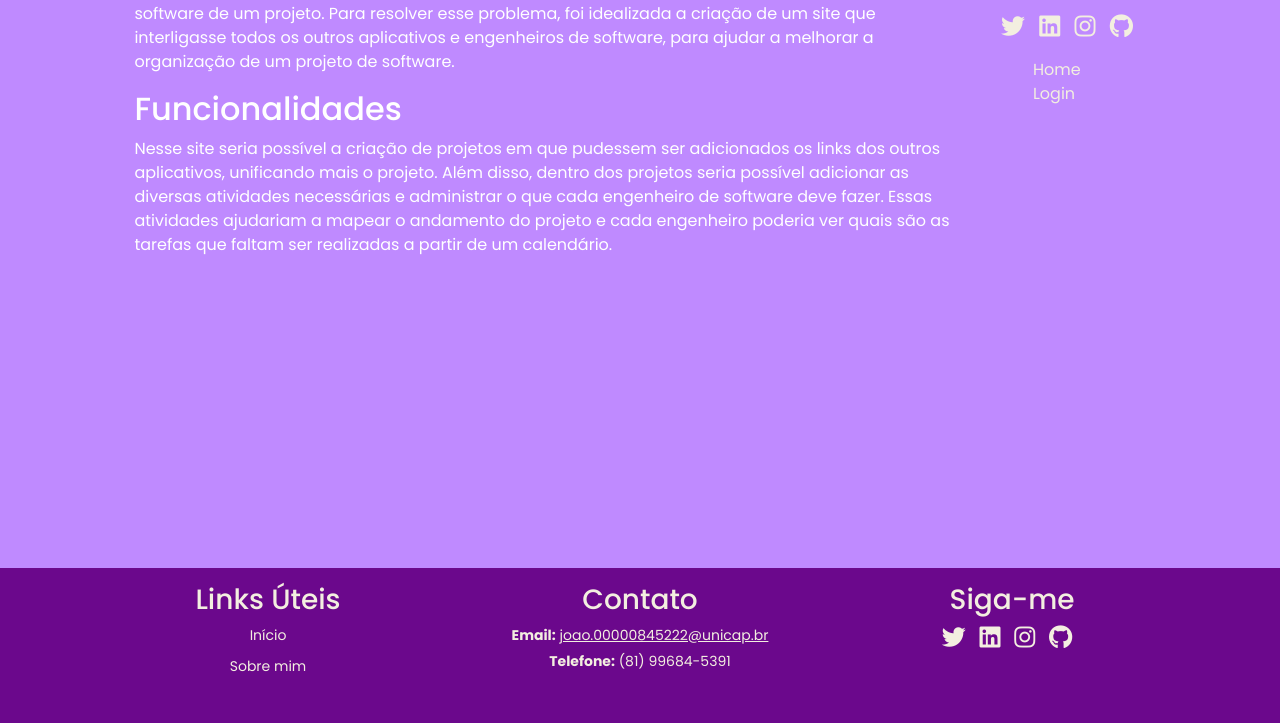
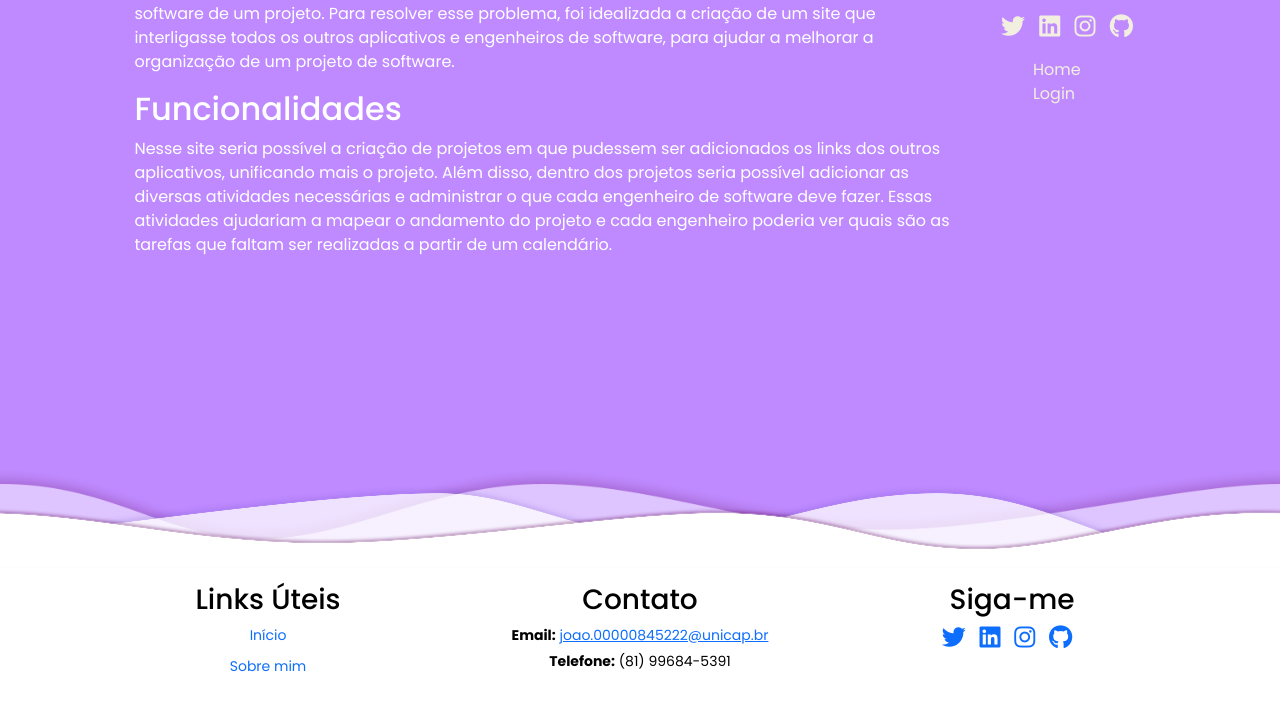
Before and after one commit to PedroPepeu/Chain, a Flask app: page / in a window 1280 px wide. Shown: the part 374-1097 px from the top of the page. Run offline with Flask 3, Linux system fonts and the light colour scheme; some libraries are stand-ins or nearby versions.

Commit message:
efeitos de onda na homepage e criação de componetes

```diff
--- a/web/api/static/css/base.css
+++ b/web/api/static/css/base.css
@@ -10,7 +10,7 @@
 
 :root{
     --header-color: #623cea;
-    --footer-color: #6b088c;
+    --footer-color: #fff; /* #6b088c */
     --background: #bf8aff;
     --white: #ffffff;
     --black: #000000;
@@ -20,16 +20,6 @@
 .main-wrapper{
     margin: 0 auto;
     color: var(--white);
-}
-
-.main-background{
-    position: absolute;
-    top: 0;
-    left: 0;
-    bottom: 0;
-    z-index: -1;
-    min-height: 100vh;
-    width: 100%;
 }
 
 .top-wrapper{
@@ -188,6 +178,17 @@
 
 /* WAVE (MAYBE WE WILL USE IT IN THE FUTURE) */
 
+
+.main-background{
+    position: absolute;
+    top: 0;
+    left: 0;
+    bottom: 0;
+    z-index: 0;
+    min-height: 100vh;
+    width: 100%;
+}
+
 @keyframes move_wave {
     0% {
         transform: translateX(0) translateZ(0) scaleY(1)
@@ -200,7 +201,6 @@
     }
 }
 .waveWrapper {
-    z-index: -1;
     overflow: hidden;
     position: absolute;
     left: 0;
@@ -227,6 +227,9 @@
 .bgBottom {
     z-index: 5;
 }
+
+
+
 .wave {
     position: absolute;
     left: 0;
@@ -237,7 +240,7 @@
     transform-origin: center bottom;
 }
 .waveTop {
-    background-image: url('../assets/imagens/wave-top.png');
+    background-image: url('../images/wave-top.png');
     background-size: 50% 100px;
 }
 .waveAnimation .waveTop {
@@ -247,14 +250,14 @@
    animation-delay: 1s;
 }
 .waveMiddle {
-    background-image: url('../assets/imagens/wave-mid.png');
+    background-image: url('../images/wave-mid.png');
     background-size: 50% 120px;
 }
 .waveAnimation .waveMiddle {
     animation: move_wave 10s linear infinite;
 }
 .waveBottom {
-    background-image: url('../assets/imagens/wave-bot.png');
+    background-image: url('../images/wave-bot.png');
     background-size: 50% 100px;
 }
 .waveAnimation .waveBottom {
--- a/web/api/static/css/errors/404.css
+++ b/web/api/static/css/errors/404.css
@@ -5,7 +5,7 @@
 }
 
 h1{
-    margin: auto auto;
+    margin: 0;
     padding: 0;
     color: white;
 }
@@ -13,7 +13,6 @@
     background-color: #f3d302;
     height: 100vh;
     width: 100%;
-    z-index: -1;
 }
 
 .myVideo {
@@ -22,5 +21,4 @@
     width: 100%;
     right: 0;
     bottom: 0;
-    z-index: 0;
 }
--- a/web/api/templates/base.html
+++ b/web/api/templates/base.html
@@ -4,8 +4,7 @@
 <head>
   <link rel="stylesheet" href="{{ url_for('static', filename='bootstrap/css/bootstrap.css') }}">
   <link rel="stylesheet" type="text/css" href="{{ url_for('static',filename='fontawesome/css/brands.css') }}">
-  <link rel="stylesheet" type="text/css"
-    href="{{ url_for('static',filename='fontawesome/css/fontawesome.css') }}">
+  <link rel="stylesheet" type="text/css" href="{{ url_for('static',filename='fontawesome/css/fontawesome.css') }}">
   <link rel="stylesheet" type="text/css" href="{{ url_for('static',filename='fontawesome/css/solid.css') }}">
   <link rel="stylesheet" type="text/css" href="{{ url_for('static',filename='css/base.css') }}">
   {% block css %}
@@ -20,34 +19,25 @@
 <body>
   <div class="main-wrapper">
     <div class="top-wrapper">
-      <nav class="navbar navbar-expand-sm navbar-dark">
-        <div class="container">
-          <a class="navbar-brand" href="#">
-            <img src="../static/images/logo.png" alt="Bootstrap" height="2">
-          </a>
-          <a class="navbar-brand" href="#">Chain</a>
-          <button class="navbar-toggler" type="button" data-bs-toggle="collapse"
-            data-bs-target="#navbarSupportedContent" aria-controls="navbarSupportedContent" aria-expanded="false"
-            aria-label="Toggle navigation">
-            <span class="navbar-toggler-icon"></span>
-          </button>
-          <div class="collapse navbar-collapse" id="navbarSupportedContent">
-            <ul class="navbar-nav me-auto mb-2 mb-lg-0">
-              <li class="nav-item">
-                <a class="nav-link active" aria-current="page" href="{{ url_for('index') }}">Home</a>
-              </li>
-              <li class="nav-item">
-                <a class="nav-link" href="{{ url_for('login') }}">Login</a>
-              </li>
-              <li class="nav-item">
-                <a class="nav-link" href="{{ url_for('projects') }}">Projects</a>
-              </li>
-            </ul>
+      {% include 'components/header.html' %}
+    </div>
+    <div class="middle-wrapper">
+      <div class="main-background">
+        <div class="waveWrapper waveAnimation">
+          <div class=" bgTop">
+            <div class="wave waveTop">
+            </div>
+          </div>
+          <div class=" bgMiddle">
+            <div class="wave waveMiddle">
+            </div>
+          </div>
+          <div class=" bgBottom">
+            <div class="wave waveBottom">
+            </div>
           </div>
         </div>
-      </nav>
-    </div>
-    <div class="middle-wrapper">
+      </div>
       <div class="main-container">
         <div class="main-content">
           {% with messages = get_flashed_messages() %}
@@ -83,52 +73,10 @@
       </div>
     </div>
     <div class="bottom-wrapper">
-      <footer>
-        <div class="container acw">
-          <div class="links">
-            <h3>Links Úteis</h3>
-            <ul>
-              <li><a href="{{ url_for('index') }}">Início</a></li>
-              <li><a href="#sobre">Sobre mim</a></li>
-            </ul>
-          </div>
-          <div class="contato">
-            <h3>Contato</h3>
-            <p><strong>Email:</strong> <a href="mailto:educalivrosbiblioteca@gmail.com">joao.00000845222@unicap.br</a>
-            </p>
-            <!--Protocolo Mailto-->
-            <p><strong>Telefone:</strong> (81) 99684-5391</p>
-          </div>
-          <div class="social">
-            <h3>Siga-me</h3>
-            <ul>
-              <li><a href="#"><i class="fa-brands fa-twitter"></i></a></li>
-              <li><a href="#"><i class="fa-brands fa-linkedin"></i></a></li>
-              <li><a href="#"><i class="fa-brands fa-instagram"></i></a></li>
-              <li><a href="#"><i class="fa-brands fa-github"></i></a></li>
-            </ul>
-          </div>
-        </div>
-      </footer>
+      {% include 'components/footer.html' %}
     </div>
   </div>
   <script src="{{ url_for('static',filename='bootstrap/js/bootstrap.bundle.min.js') }}"></script>
 </body>
 
 </html>
-
-<!--
-
-<div class="waveWrapper waveAnimation">
-  <div class="waveWrapperInner bgTop">
-    <div class="wave waveTop" style="background-image: url('http://front-end-noobs.com/jecko/img/wave-top.png')"></div>
-  </div>
-  <div class="waveWrapperInner bgMiddle">
-    <div class="wave waveMiddle" style="background-image: url('http://front-end-noobs.com/jecko/img/wave-mid.png')"></div>
-  </div>
-  <div class="waveWrapperInner bgBottom">
-    <div class="wave waveBottom" style="background-image: url('http://front-end-noobs.com/jecko/img/wave-bot.png')"></div>
-  </div>
-</div>
-
--->
--- /dev/null
+++ b/web/api/templates/components/footer.html
@@ -0,0 +1,27 @@
+<footer>
+    <div class="container acb">
+      <div class="links">
+        <h3>Links Úteis</h3>
+        <ul>
+          <li><a href="{{ url_for('index') }}">Início</a></li>
+          <li><a href="#sobre">Sobre mim</a></li>
+        </ul>
+      </div>
+      <div class="contato">
+        <h3>Contato</h3>
+        <p><strong>Email:</strong> <a href="mailto:educalivrosbiblioteca@gmail.com">joao.00000845222@unicap.br</a>
+        </p>
+        <!--Protocolo Mailto-->
+        <p><strong>Telefone:</strong> (81) 99684-5391</p>
+      </div>
+      <div class="social">
+        <h3>Siga-me</h3>
+        <ul>
+          <li><a href="#"><i class="fa-brands fa-twitter"></i></a></li>
+          <li><a href="#"><i class="fa-brands fa-linkedin"></i></a></li>
+          <li><a href="#"><i class="fa-brands fa-instagram"></i></a></li>
+          <li><a href="#"><i class="fa-brands fa-github"></i></a></li>
+        </ul>
+      </div>
+    </div>
+</footer>
--- /dev/null
+++ b/web/api/templates/components/header.html
@@ -0,0 +1,25 @@
+<nav class="navbar navbar-expand-sm navbar-dark">
+    <div class="container">
+        <a class="navbar-brand" href="#">
+            <img src="../static/images/logo.png" alt="Bootstrap" height="2">
+        </a>
+        <a class="navbar-brand" href="#">Chain</a>
+        <button class="navbar-toggler" type="button" data-bs-toggle="collapse" data-bs-target="#navbarSupportedContent"
+            aria-controls="navbarSupportedContent" aria-expanded="false" aria-label="Toggle navigation">
+            <span class="navbar-toggler-icon"></span>
+        </button>
+        <div class="collapse navbar-collapse" id="navbarSupportedContent">
+            <ul class="navbar-nav me-auto mb-2 mb-lg-0">
+                <li class="nav-item">
+                    <a class="nav-link active" aria-current="page" href="{{ url_for('index') }}">Home</a>
+                </li>
+                <li class="nav-item">
+                    <a class="nav-link" href="{{ url_for('login') }}">Login</a>
+                </li>
+                <li class="nav-item">
+                    <a class="nav-link" href="{{ url_for('projects') }}">Projects</a>
+                </li>
+            </ul>
+        </div>
+    </div>
+</nav>
--- a/web/api/templates/errors/404.html
+++ b/web/api/templates/errors/404.html
@@ -11,7 +11,8 @@
 <body>
     <!-- The video -->
     <div class="background">
-        <h1>PEPEU OTÁRIO</h1>
+        <h1>PEPEU OTÁRIO.</h1>
+        <h1>FLÁVIO 190.</h1>
         <video autoplay muted loop class="myVideo">
             <source src="../../static/images/brambrambram.mp4" type="video/mp4">
         </video>
```
Also changed, not shown: web/api/static/images/wave-bot.png (added), web/api/static/images/wave-mid.png (added), web/api/static/images/wave-top.png (added).
